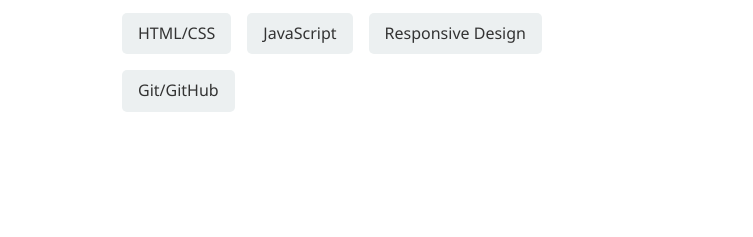
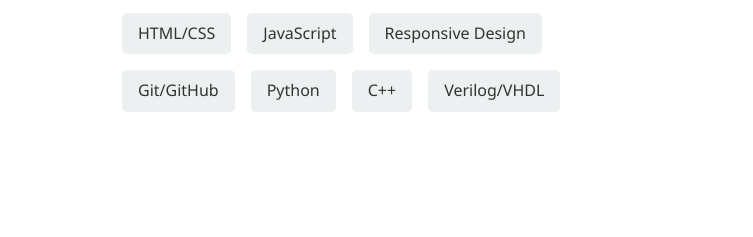
Before and after one commit to cherry6126/cherry6126.github.io, a plain HTML site: page index.html in a window 1280 px wide. Shown: the part 403-640 px from the top of the page, 0-753 px from the left. Drawn offline with Linux system fonts and the light colour scheme.

Commit message:
Update index.html

```diff
--- a/index.html
+++ b/index.html
@@ -12,7 +12,7 @@
     <header id="header">
         <div class="container">
             <h1>ByteForce</h1>
-            <p>Web Developer | Designer | Student</p>
+            <p>Web Developer | Designer | Student </p>
             <nav>
                 <ul>
                     <li><a href="#about">About</a></li>
@@ -36,6 +36,9 @@
                         <div class="skill">JavaScript</div>
                         <div class="skill">Responsive Design</div>
                         <div class="skill">Git/GitHub</div>
+                        <div class="skill">Python</div>
+                        <div class="skill">C++</div>
+                        <div class="skill">Verilog/VHDL</div>
                         <!-- Add more skills as needed -->
                     </div>
                 </div>
```
